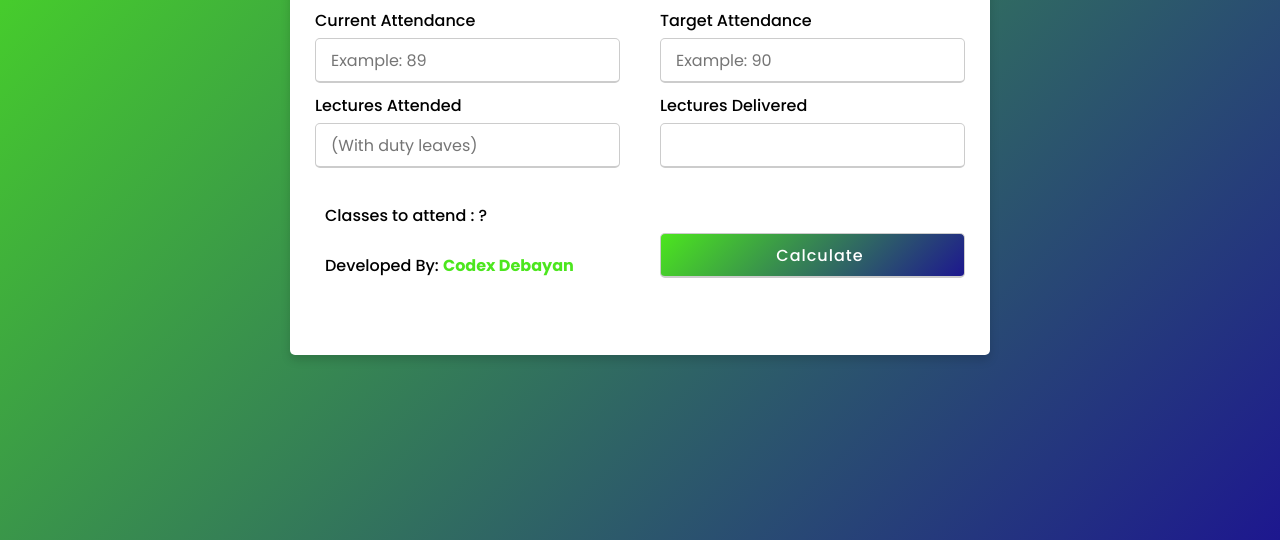
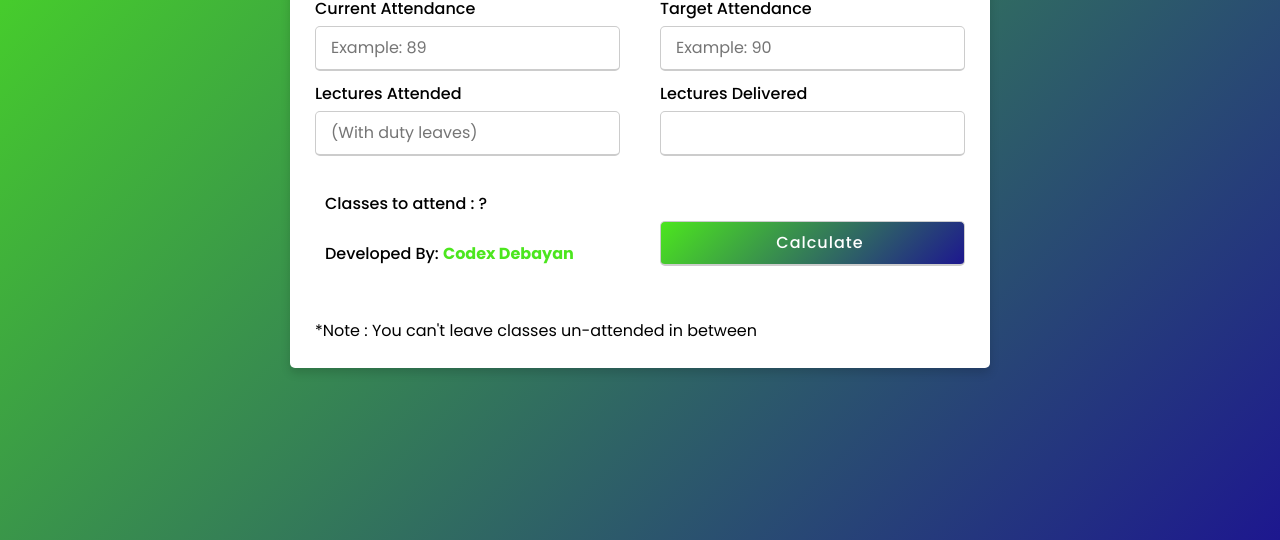
Before and after one commit to codexdebayan/attendance-calculator, a plain HTML site: page index.html in a window 1280 px wide. Shown: the part 260-800 px from the top of the page. Drawn offline with nearby package versions, Linux system fonts and the light colour scheme.

Commit message:
index.html updated

```diff
--- a/index.html
+++ b/index.html
@@ -54,6 +54,7 @@
         </div>
       </form>
     </div>
+    <p>*Note : You can't leave classes un-attended in between</p>
   </div>
 </body>
 </html>
```
